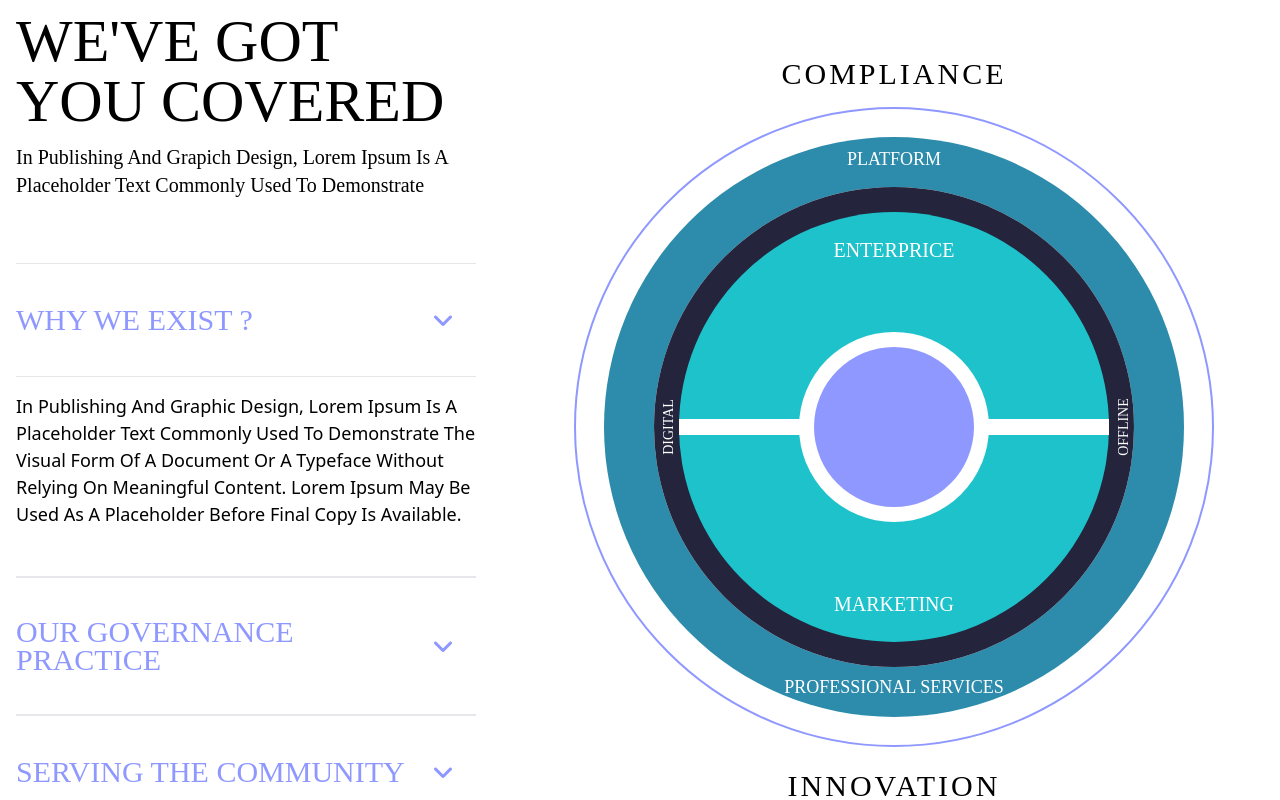
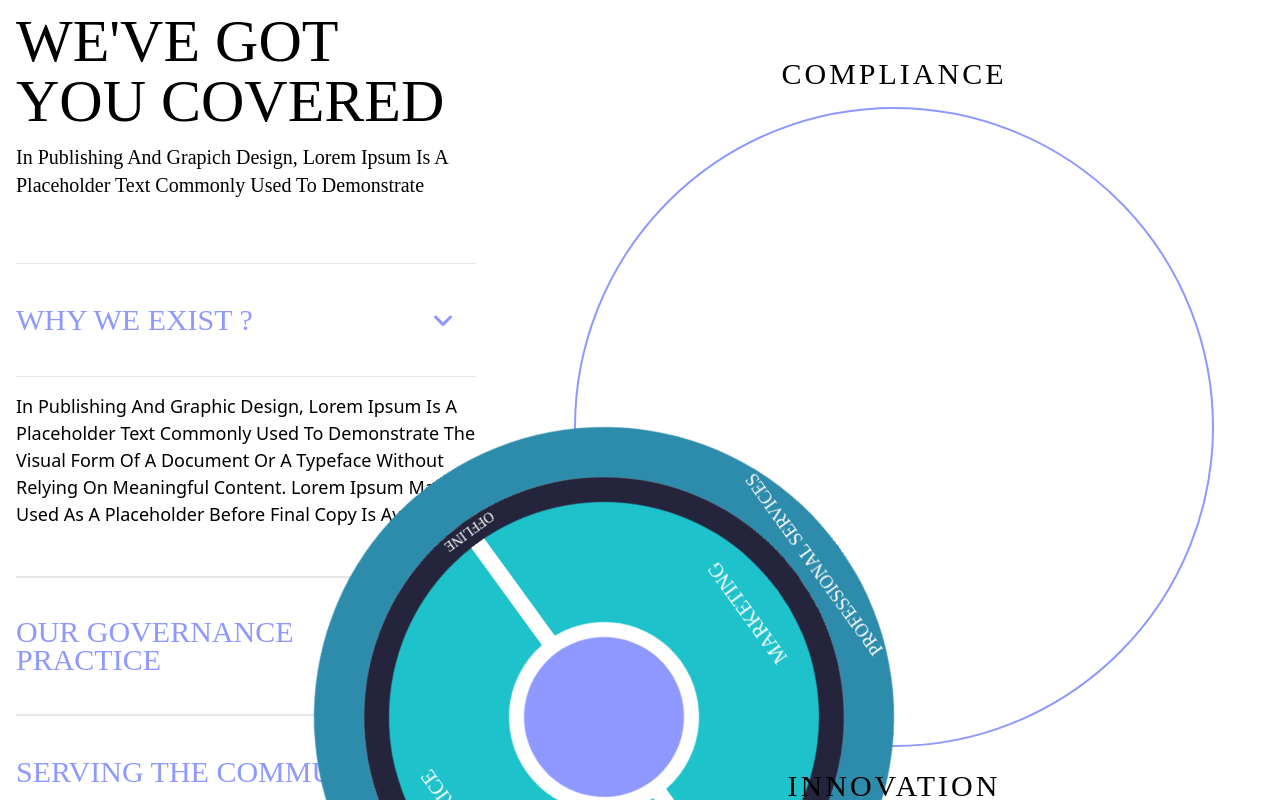
Before and after one commit to SheikhRashed/client--tailwindcss, a Vue app: page / in a window 1280 px wide. Shown: the part 2080-2880 px from the top of the page. Built offline with nearby package versions, Linux system fonts and the light colour scheme; a web font is replaced by a local one.

Commit message:
readme file added

```diff
--- a/src/assets/css/index.css
+++ b/src/assets/css/index.css
@@ -78,3 +78,19 @@
     @apply absolute rounded-3xl left-0 top-0 h-6 z-[-1] bg-indigo-400;
   }
 }
+
+
+.infinite-roate {
+  -webkit-animation: spin 2s linear infinite;
+  animation: spin 2s linear infinite;
+}
+
+@-webkit-keyframes spin {
+  0% { -webkit-transform: rotate(0deg); }
+  100% { -webkit-transform: rotate(360deg); }
+}
+
+@keyframes spin {
+  0% { transform: rotate(0deg); }
+  100% { transform: rotate(360deg); }
+}
--- a/src/components/Services/Service.vue
+++ b/src/components/Services/Service.vue
@@ -48,7 +48,7 @@
                             <!-- blue border start  -->
                             <div class=" absolute top-1/2 left-1/2  rounded-full w-0 h-0 md:w-2xl  md:h-2xl  lg:w-2xl lg:h-2xl  border-2 border-primary transform -translate-x-1/2 -translate-y-1/2  bg-white " >
                                 <!-- service start -->
-                                <div class="bg-spaste w-md h-md  sm:w-xl sm:h-xl rounded-full absolute top-1/2 left-1/2 transform -translate-x-1/2 -translate-y-1/2  -rotate-90 flex flex-col justify-between items-center">
+                                <div class="infinite-roate bg-spaste w-md h-md  sm:w-xl sm:h-xl rounded-full absolute top-1/2 left-1/2 transform -translate-x-1/2 -translate-y-1/2  -rotate-90 flex flex-col justify-between items-center">
                                 <h2 class=" text-sm  md:text-lg leading-none md:leading-5  text-white uppercase font-secondary-bold mt-3"> Platform </h2>
                                     <!-- white border start  -->
                                     <div class="bg-white w-0 lg:w-lg h-0 lg:h-lg rounded-full absolute top-1/2 left-1/2 transform -translate-x-1/2 -translate-y-1/2 " >
```
Also changed, not shown: 1 other file (tests, documents, lock files or other folders).
